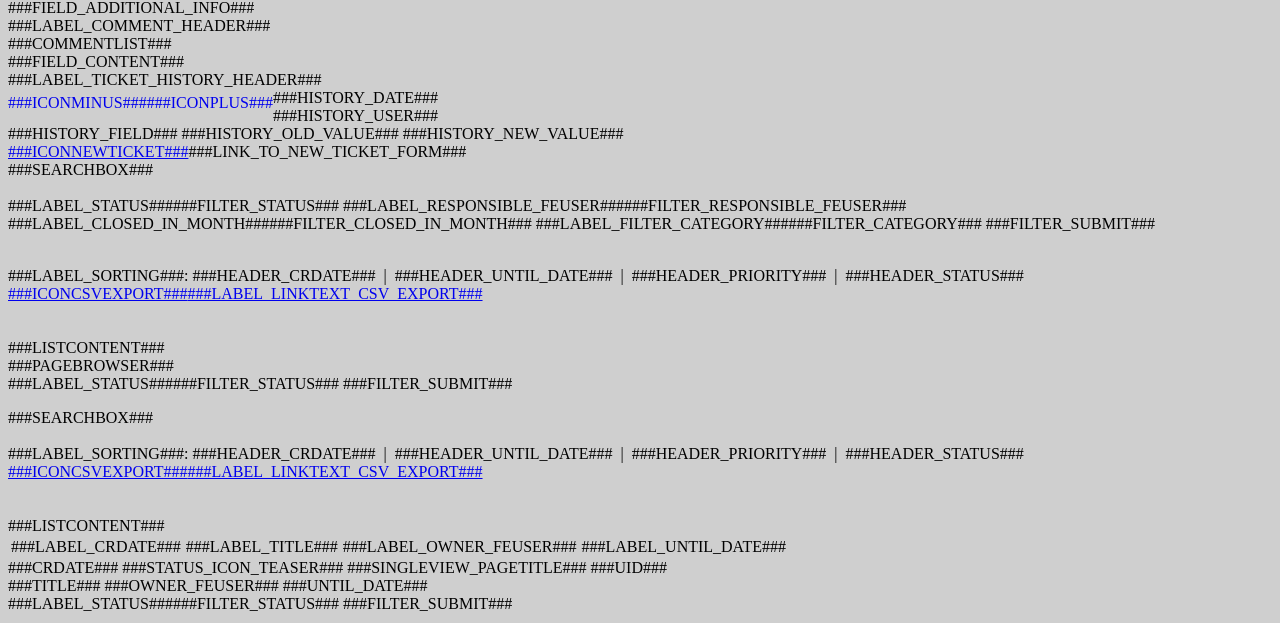
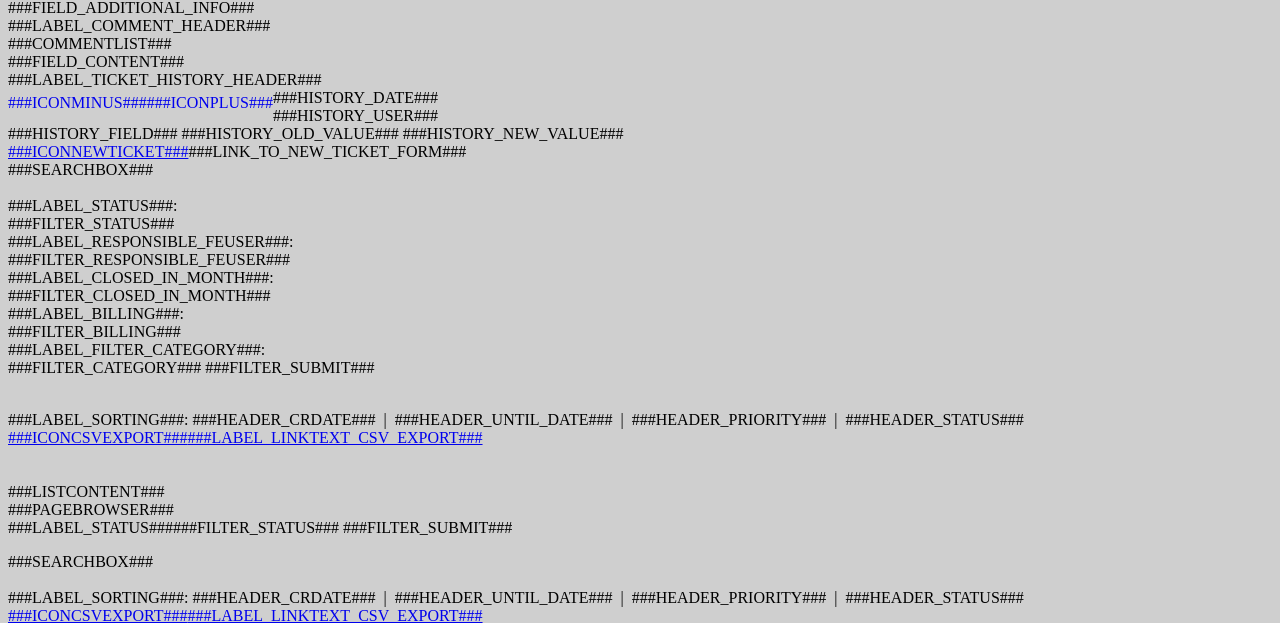
Before and after one commit to tiggr/ke_troubletickets, a PHP site: page /template/ke_troubletickets.tmpl.htm in a window 1280 px wide. Shown: the part 976-1599 px from the top of the page. Run offline with PHP 8.4, Linux system fonts and the light colour scheme.

Commit message:
listview-filter “billing” added by default; labels for filters without options are not displayed any more; css and html template changes regarding listview-filters;
git-svn-id: https://svn.typo3.org/TYPO3v4/Extensions/ke_troubletickets/trunk@20816 735d13b6-9817-0410-8766-e36946ffe9aa

```diff
--- a/pi1/locallang.xml
+++ b/pi1/locallang.xml
@@ -357,7 +357,7 @@
 			<label index="LABEL_SORTING">Sortierung</label>
 			<label index="LABEL_MODE_SELECTOR">Zeige</label>
 			<label index="LABEL_INTERNAL">INTERN</label>
-			<label index="LABEL_CLOSED_IN_MONTH">Geschlossen</label>
+			<label index="LABEL_CLOSED_IN_MONTH">Geschlossen in</label>
 
 			<label index="LABEL_NOT_AVAILABLE">n/a</label>
 
--- a/pi1/static/setup.txt
+++ b/pi1/static/setup.txt
@@ -353,7 +353,7 @@ plugin.tx_ketroubletickets_pi1 {
 			type = select
 			size = 1
 			multiple = 0
-			css_class = select_short
+			#css_class = select_short
 		}
 	}
 }
@@ -362,7 +362,7 @@ plugin.tx_ketroubletickets_pi1 {
 plugin.tx_ketroubletickets_pi1.listView {
 	fieldList = edit_icon, close_icon, delete_icon, crdate, until_date, title, number_of_comments, status_icon, status_icon_teaser, status, category, owner_feuser, responsible_feuser, priority, priority_wrapped, observers_feuser, from_date, billing, time_planned, effort, singleview_pagetitle, close_time_with_text, priority_number, description_clean, status_raw_value, number_of_attachments, latest_comment, files
 	headerList = category, title, crdate, from_date, until_date, status, owner_feuser, responsible_feuser, number_of_comments, priority
-	filterList = status, responsible_feuser, category, closed_in_month
+	filterList = status, responsible_feuser, category, closed_in_month, billing
 	closed_in_month_dateformat = m/Y
 	csvExportFieldList =  uid, crdate, from_date, until_date, title, status, billing, effort, category, owner_feuser, responsible_feuser, priority, observers_feuser, description, comments, close_time
 	results_at_a_time =
--- a/res/template/ke_troubletickets.tmpl.htm
+++ b/res/template/ke_troubletickets.tmpl.htm
@@ -313,10 +313,37 @@ Ticket History (in Singleview)
   <div class="kett_float_right">
     <div class="kett_toolbar_filter">
       <form name="###FILTERFORM_NAME###" id="###FILTERFORM_NAME###" action="###FILTERFORM_ACTION###" method="post" enctype="multipart/form-data" onSubmit="###ADDITIONALJS_SUBMIT###">
-      <label>###LABEL_STATUS###</label>###FILTER_STATUS###
-      <label>###LABEL_RESPONSIBLE_FEUSER###</label>###FILTER_RESPONSIBLE_FEUSER###
-      <label>###LABEL_CLOSED_IN_MONTH###</label>###FILTER_CLOSED_IN_MONTH###
-      <label>###LABEL_FILTER_CATEGORY###</label>###FILTER_CATEGORY### ###FILTER_SUBMIT###
+		<!-- ###FILTER_BLOCK_STATUS### start -->
+		<div class="single_filter">
+			<label>###LABEL_STATUS###:</label><br />
+			###FILTER_STATUS###
+		</div>
+		<!-- ###FILTER_BLOCK_STATUS### start -->
+		<!-- ###FILTER_BLOCK_RESPONSIBLE_FEUSER### start -->
+		<div class="single_filter">
+			<label>###LABEL_RESPONSIBLE_FEUSER###:</label><br />
+			###FILTER_RESPONSIBLE_FEUSER###
+		</div>
+		<!-- ###FILTER_BLOCK_RESPONSIBLE_FEUSER### end -->
+		<!-- ###FILTER_BLOCK_CLOSED_IN_MONTH### start -->
+		<div class="single_filter">
+			<label>###LABEL_CLOSED_IN_MONTH###:</label><br />
+			###FILTER_CLOSED_IN_MONTH###
+		</div>
+		<!-- ###FILTER_BLOCK_CLOSED_IN_MONTH### end -->
+		<!-- ###FILTER_BLOCK_BILLING### start -->
+		<div class="single_filter">
+			<label>###LABEL_BILLING###:</label><br />
+			###FILTER_BILLING###
+		</div>
+		<!-- ###FILTER_BLOCK_BILLING### end -->
+		<!-- ###FILTER_BLOCK_CATEGORY### start -->
+		<div class="single_filter last_filter">
+			<label>###LABEL_FILTER_CATEGORY###:</label><br />
+			###FILTER_CATEGORY### ###FILTER_SUBMIT###
+		</div>
+		<!-- ###FILTER_BLOCK_CATEGORY### end -->
+
       </form>
     </div>
   </div>
```
Also changed, not shown: pi1/class.tx_ketroubletickets_pi1.php (+13 -0 lines), res/css/ke_troubletickets.css (+9 -0 lines), 1 other file.
